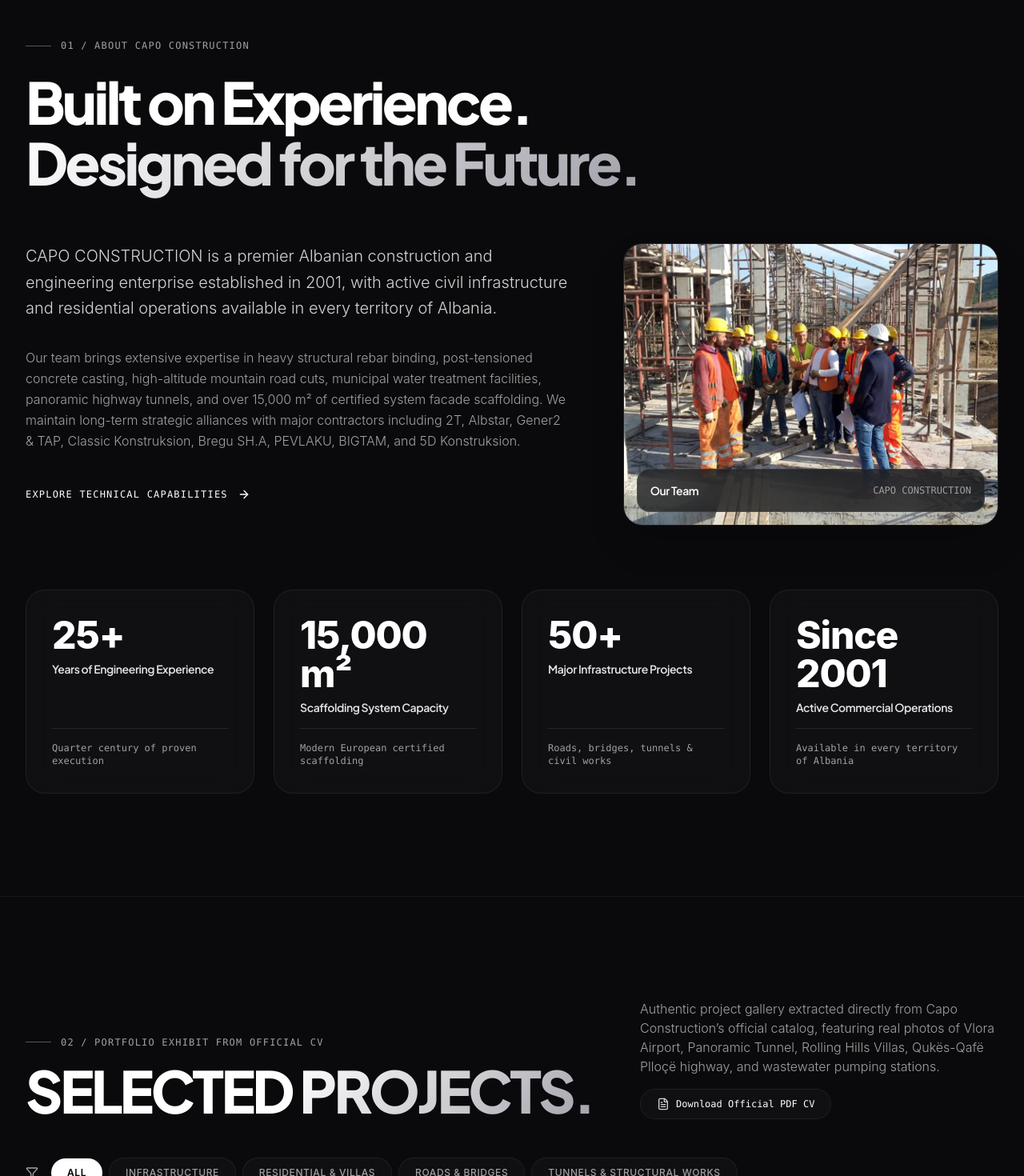
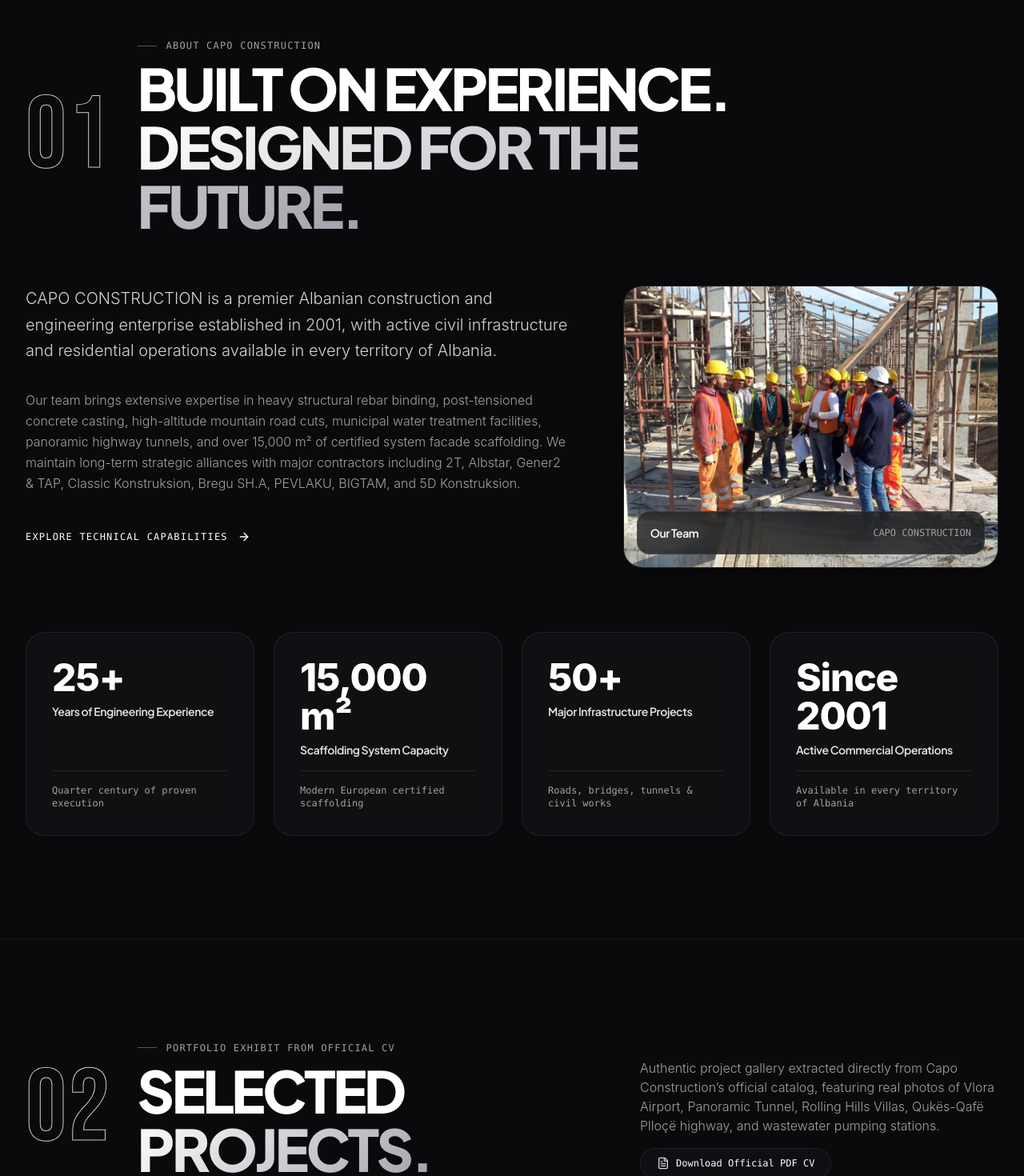
Before and after one commit to producenti/capo-construction, a React (Vite) app: page / in a window 1280 px wide. Shown: the part 880-2350 px from the top of the page at 80% size. Built offline with nearby package versions, Linux system fonts and the light colour scheme.

Commit message:
Refine section numbers with thin outline style, restore service cards, and simplify intro to CAPO only

```diff
--- a/src/components/AboutSection.tsx
+++ b/src/components/AboutSection.tsx
@@ -8,38 +8,34 @@ interface AboutSectionProps {
 }
 
 export const AboutSection: React.FC<AboutSectionProps> = ({ onNavigate }) => {
-  const { t } = useLanguage();
+  const { lang, t } = useLanguage();
 
   return (
     <section id="about" className="relative py-24 sm:py-32 px-4 sm:px-8 border-t border-white/5 bg-[#0A0A0C]">
       <div className="max-w-7xl mx-auto">
 
-        {/* Section Tag */}
-        <motion.div
-          initial={{ opacity: 0, y: 20 }}
-          whileInView={{ opacity: 1, y: 0 }}
-          viewport={{ once: true, margin: "-100px" }}
-          transition={{ duration: 0.7 }}
-          className="flex items-center gap-3 mb-6"
-        >
-          <span className="w-8 h-px bg-white/30" />
-          <span className="text-xs font-mono tracking-widest uppercase text-neutral-400">
-            {t.about.tag}
-          </span>
-        </motion.div>
-
-        {/* Editorial Heading */}
+        {/* Monadnock-Style Section Header with Outline Number 01 */}
         <motion.div
           initial={{ opacity: 0, y: 30 }}
           whileInView={{ opacity: 1, y: 0 }}
           viewport={{ once: true, margin: "-100px" }}
-          transition={{ duration: 0.8, delay: 0.1 }}
-          className="max-w-4xl mb-16"
+          transition={{ duration: 0.8 }}
+          className="flex items-start sm:items-center gap-4 sm:gap-8 mb-16 max-w-5xl"
         >
-          <h2 className="text-4xl sm:text-6xl lg:text-7xl font-extrabold text-white tracking-tighter leading-[1.05]">
-            {t.about.titleMain} <br />
-            <span className="text-gradient">{t.about.titleAccent}</span>
-          </h2>
+          <span className="text-6xl sm:text-8xl md:text-9xl font-condensed text-outline-white select-none shrink-0 leading-none">
+            01
+          </span>
+          <div>
+            <div className="flex items-center gap-3 mb-2">
+              <span className="w-6 h-px bg-white/30" />
+              <span className="text-xs font-mono tracking-widest uppercase text-neutral-400">
+                {lang === 'AL' ? 'RRETH CAPO CONSTRUCTION' : 'ABOUT CAPO CONSTRUCTION'}
+              </span>
+            </div>
+            <h2 className="text-3xl sm:text-5xl lg:text-6xl xl:text-7xl font-extrabold text-white tracking-tighter uppercase leading-[1.02]">
+              {t.about.titleMain} <span className="text-gradient">{t.about.titleAccent}</span>
+            </h2>
+          </div>
         </motion.div>
 
         {/* Grid Container */}
--- a/src/components/ContactSection.tsx
+++ b/src/components/ContactSection.tsx
@@ -74,18 +74,23 @@ export const ContactSection: React.FC = () => {
             transition={{ duration: 0.8 }}
             className="lg:col-span-5 flex flex-col gap-8"
           >
+            {/* Header with Monumental Outline Number 06 */}
+            <div className="flex items-start sm:items-center gap-4 sm:gap-6 mb-4">
+              <span className="text-6xl sm:text-8xl md:text-9xl font-condensed text-outline-white select-none shrink-0 leading-none">
+                06
+              </span>
               <div>
-              <div className="flex items-center gap-3 mb-4">
-                <span className="w-8 h-px bg-white/30" />
+                <div className="flex items-center gap-3 mb-2">
+                  <span className="w-6 h-px bg-white/30" />
                   <span className="text-xs font-mono tracking-widest uppercase text-neutral-400">
-                  {t.contact.tag}
+                    {lang === 'AL' ? 'KËRKESË PËR PROJEKT & KONTAKT' : 'PROJECT INQUIRY & CONTACT'}
                   </span>
                 </div>
-
-              <h2 className="text-4xl sm:text-6xl font-extrabold text-white tracking-tighter font-display leading-[1.05]">
+                <h2 className="text-3xl sm:text-5xl lg:text-6xl font-extrabold text-white tracking-tighter uppercase leading-[1.02]">
                   {t.contact.titleMain} <br />
                   <span className="text-gradient">{t.contact.titleAccent}</span>
                 </h2>
+              </div>
             </div>
 
             <p className="text-base text-neutral-300 font-light leading-relaxed">
--- a/src/components/FullscreenStatement.tsx
+++ b/src/components/FullscreenStatement.tsx
@@ -4,7 +4,7 @@ import { useLanguage } from '../context/LanguageContext';
 
 export const FullscreenStatement: React.FC = () => {
   const { scrollYProgress } = useScroll();
-  const { t } = useLanguage();
+  const { lang, t } = useLanguage();
   const bgScale = useTransform(scrollYProgress, [0.4, 0.8], [1, 1.1]);
   const textY = useTransform(scrollYProgress, [0.4, 0.8], [20, -20]);
 
@@ -27,14 +27,34 @@ export const FullscreenStatement: React.FC = () => {
       {/* Dramatic Statement Content */}
       <motion.div
         style={{ y: textY }}
-        className="relative z-10 max-w-5xl mx-auto text-center flex flex-col items-center gap-8"
+        className="relative z-10 max-w-5xl mx-auto text-center flex flex-col items-center gap-6"
       >
+        {/* Monadnock-Style Outline Number 05 */}
+        <motion.div
+          initial={{ opacity: 0, y: 30 }}
+          whileInView={{ opacity: 1, y: 0 }}
+          viewport={{ once: true, margin: "-100px" }}
+          transition={{ duration: 0.8 }}
+          className="flex flex-col items-center gap-3"
+        >
+          <span className="text-7xl sm:text-9xl md:text-[10rem] font-condensed text-outline-white select-none leading-none">
+            05
+          </span>
+          <div className="flex items-center gap-3">
+            <span className="w-8 h-px bg-white/30" />
+            <span className="text-xs font-mono tracking-widest uppercase text-neutral-400">
+              {lang === 'AL' ? 'STANDARDI DHE MISIONI' : 'ETHOS & STANDARDS'}
+            </span>
+            <span className="w-8 h-px bg-white/30" />
+          </div>
+        </motion.div>
+
         <motion.div
           initial={{ opacity: 0, scale: 0.9 }}
           whileInView={{ opacity: 1, scale: 1 }}
           viewport={{ once: true, margin: "-100px" }}
           transition={{ duration: 1 }}
-          className="w-20 h-20 rounded-2xl bg-white p-2 border border-white/20 flex items-center justify-center shadow-2xl mb-2 overflow-hidden"
+          className="w-16 h-16 rounded-2xl bg-white p-2 border border-white/20 flex items-center justify-center shadow-2xl overflow-hidden"
         >
           <img src="/logo.png" alt="Capo Construction Logo" className="w-full h-full object-contain" />
         </motion.div>
--- a/src/components/OpeningScreen.tsx
+++ b/src/components/OpeningScreen.tsx
@@ -54,27 +54,6 @@ export const OpeningScreen: React.FC<OpeningScreenProps> = ({ onComplete }) => {
             >
               CAPO
             </motion.div>
-
-            {/* Subtitle Accent Line */}
-            <motion.div
-              initial={{ opacity: 0, y: 15 }}
-              animate={{ opacity: 1, y: 0 }}
-              transition={{ duration: 0.8, delay: 0.3, ease: [0.16, 1, 0.3, 1] }}
-              className="flex items-center justify-center gap-3 mt-4 sm:mt-6 text-xs sm:text-sm font-mono tracking-[0.35em] uppercase text-neutral-400"
-            >
-              <span className="w-1.5 h-1.5 rounded-full bg-[#DB192E] animate-pulse" />
-              <span className="text-white font-medium">CONSTRUCTION</span>
-              <span className="text-neutral-600">•</span>
-              <span className="text-neutral-400">EST. 2001</span>
-            </motion.div>
-
-            {/* Fine Architectural Underline */}
-            <motion.div
-              initial={{ scaleX: 0 }}
-              animate={{ scaleX: 1 }}
-              transition={{ duration: 1.2, delay: 0.2, ease: [0.16, 1, 0.3, 1] }}
-              className="w-32 sm:w-48 h-px bg-gradient-to-r from-transparent via-white/30 to-transparent mt-6"
-            />
           </div>
         </motion.div>
       )}
--- a/src/components/PartnersSection.tsx
+++ b/src/components/PartnersSection.tsx
@@ -1,45 +1,46 @@
 import React from 'react';
 import { motion } from 'framer-motion';
 import { PARTNERS_LIST } from '../data/companyData';
-import { ShieldCheck } from 'lucide-react';
 import { useLanguage } from '../context/LanguageContext';
 
 export const PartnersSection: React.FC = () => {
-  const { t } = useLanguage();
+  const { lang, t } = useLanguage();
 
   return (
     <section id="partners" className="relative py-24 sm:py-32 px-4 sm:px-8 border-t border-white/5 bg-[#0A0A0C]">
       <div className="max-w-7xl mx-auto">
 
-        {/* Header */}
-        <div className="text-center max-w-3xl mx-auto mb-16">
+        {/* Header with Monumental Outline Number 04 */}
+        <div className="flex flex-col md:flex-row md:items-end justify-between mb-16 gap-8">
           <motion.div
-            initial={{ opacity: 0, y: 20 }}
-            whileInView={{ opacity: 1, y: 0 }}
-            viewport={{ once: true }}
-            transition={{ duration: 0.7 }}
-            className="inline-flex items-center gap-2 px-4 py-1.5 rounded-full glass-card border border-white/15 text-neutral-400 text-xs font-mono tracking-widest uppercase mb-4"
-          >
-            <ShieldCheck className="w-3.5 h-3.5 text-neutral-300" />
-            <span>{t.partners.tag}</span>
-          </motion.div>
-
-          <motion.h2
             initial={{ opacity: 0, y: 30 }}
             whileInView={{ opacity: 1, y: 0 }}
             viewport={{ once: true }}
-            transition={{ duration: 0.8, delay: 0.1 }}
-            className="text-4xl sm:text-6xl font-extrabold text-white tracking-tighter font-display"
+            transition={{ duration: 0.8 }}
+            className="flex items-start sm:items-center gap-4 sm:gap-8"
           >
-            {t.partners.titleMain} <span className="text-gradient">{t.partners.titleAccent}</span>
-          </motion.h2>
+            <span className="text-6xl sm:text-8xl md:text-9xl font-condensed text-outline-white select-none shrink-0 leading-none">
+              04
+            </span>
+            <div>
+              <div className="flex items-center gap-3 mb-2">
+                <span className="w-6 h-px bg-white/30" />
+                <span className="text-xs font-mono tracking-widest uppercase text-neutral-400">
+                  {lang === 'AL' ? 'EKOSISTEMI STRATEGJIK' : 'STRATEGIC ECOSYSTEM'}
+                </span>
+              </div>
+              <h2 className="text-3xl sm:text-5xl lg:text-6xl xl:text-7xl font-extrabold text-white tracking-tighter uppercase leading-[1.02]">
+                {t.partners.titleMain} <span className="text-gradient">{t.partners.titleAccent}</span>
+              </h2>
+            </div>
+          </motion.div>
 
           <motion.p
             initial={{ opacity: 0, y: 20 }}
             whileInView={{ opacity: 1, y: 0 }}
             viewport={{ once: true }}
             transition={{ duration: 0.8, delay: 0.2 }}
-            className="text-sm sm:text-base text-neutral-400 font-light mt-4"
+            className="text-sm sm:text-base text-neutral-400 font-light max-w-md"
           >
             {t.partners.desc}
           </motion.p>
--- a/src/components/ProjectsSection.tsx
+++ b/src/components/ProjectsSection.tsx
@@ -33,32 +33,30 @@ export const ProjectsSection: React.FC<ProjectsSectionProps> = ({ onNavigateCont
     <section id="projects" className="relative py-24 sm:py-32 px-4 sm:px-8 border-t border-white/5 bg-[#0A0A0C]">
       <div className="max-w-7xl mx-auto">
 
-        {/* Header Block */}
+        {/* Header Block with Monumental Outline Number 02 */}
         <div className="flex flex-col md:flex-row md:items-end justify-between mb-12 gap-8">
-          <div>
           <motion.div
-              initial={{ opacity: 0, y: 20 }}
-              whileInView={{ opacity: 1, y: 0 }}
-              viewport={{ once: true }}
-              transition={{ duration: 0.7 }}
-              className="flex items-center gap-3 mb-4"
-            >
-              <span className="w-8 h-px bg-white/30" />
-              <span className="text-xs font-mono tracking-widest uppercase text-neutral-400">
-                {t.projects.tag}
-              </span>
-            </motion.div>
-
-            <motion.h2
             initial={{ opacity: 0, y: 30 }}
             whileInView={{ opacity: 1, y: 0 }}
             viewport={{ once: true }}
-              transition={{ duration: 0.8, delay: 0.1 }}
-              className="text-4xl sm:text-6xl lg:text-7xl font-extrabold text-white tracking-tighter"
+            transition={{ duration: 0.8 }}
+            className="flex items-start sm:items-center gap-4 sm:gap-8"
           >
+            <span className="text-6xl sm:text-8xl md:text-9xl font-condensed text-outline-white select-none shrink-0 leading-none">
+              02
+            </span>
+            <div>
+              <div className="flex items-center gap-3 mb-2">
+                <span className="w-6 h-px bg-white/30" />
+                <span className="text-xs font-mono tracking-widest uppercase text-neutral-400">
+                  {lang === 'AL' ? 'EKSPOZITA E PROJEKTEVE NGA CV ZYRTARE' : 'PORTFOLIO EXHIBIT FROM OFFICIAL CV'}
+                </span>
+              </div>
+              <h2 className="text-3xl sm:text-5xl lg:text-6xl xl:text-7xl font-extrabold text-white tracking-tighter uppercase leading-[1.02]">
                 {t.projects.titleMain} <span className="text-gradient">{t.projects.titleAccent}</span>
-            </motion.h2>
+              </h2>
             </div>
+          </motion.div>
 
           <div className="flex flex-col gap-4 max-w-md">
             <motion.p
--- a/src/components/ServicesSection.tsx
+++ b/src/components/ServicesSection.tsx
@@ -42,32 +42,30 @@ export const ServicesSection: React.FC<ServicesSectionProps> = ({ onNavigateCont
     <section id="services" className="relative py-24 sm:py-32 px-4 sm:px-8 border-t border-white/5 bg-[#0A0A0C]">
       <div className="max-w-7xl mx-auto">
 
-        {/* Header */}
+        {/* Header with Monumental Outline Number 03 */}
         <div className="flex flex-col md:flex-row md:items-end justify-between mb-16 gap-8">
-          <div>
           <motion.div
-              initial={{ opacity: 0, y: 20 }}
-              whileInView={{ opacity: 1, y: 0 }}
-              viewport={{ once: true }}
-              transition={{ duration: 0.7 }}
-              className="flex items-center gap-3 mb-4"
-            >
-              <span className="w-8 h-px bg-white/30" />
-              <span className="text-xs font-mono tracking-widest uppercase text-neutral-400">
-                {t.services.tag}
-              </span>
-            </motion.div>
-
-            <motion.h2
             initial={{ opacity: 0, y: 30 }}
             whileInView={{ opacity: 1, y: 0 }}
             viewport={{ once: true }}
-              transition={{ duration: 0.8, delay: 0.1 }}
-              className="text-4xl sm:text-6xl lg:text-7xl font-extrabold text-white tracking-tighter"
+            transition={{ duration: 0.8 }}
+            className="flex items-start sm:items-center gap-4 sm:gap-8"
           >
+            <span className="text-6xl sm:text-8xl md:text-9xl font-condensed text-outline-white select-none shrink-0 leading-none">
+              03
+            </span>
+            <div>
+              <div className="flex items-center gap-3 mb-2">
+                <span className="w-6 h-px bg-white/30" />
+                <span className="text-xs font-mono tracking-widest uppercase text-neutral-400">
+                  {lang === 'AL' ? 'KAPACITETET DHE FLOTA E MATERIALEVE' : 'CAPABILITIES & EQUIPMENT FLEET'}
+                </span>
+              </div>
+              <h2 className="text-3xl sm:text-5xl lg:text-6xl xl:text-7xl font-extrabold text-white tracking-tighter uppercase leading-[1.02]">
                 {t.services.titleMain} <span className="text-gradient">{t.services.titleAccent}</span>
-            </motion.h2>
+              </h2>
             </div>
+          </motion.div>
 
           <motion.p
             initial={{ opacity: 0, y: 20 }}
--- a/src/index.css
+++ b/src/index.css
@@ -129,6 +129,15 @@ html.lenis, html.lenis body {
   letter-spacing: 0.015em;
 }
 
+/* Monadnock-style Monumental White Outline Numbers (Razor-thin white lines, no red) */
+.text-outline-white {
+  color: transparent;
+  -webkit-text-stroke: 1px rgba(255, 255, 255, 0.8);
+  font-family: 'Bebas Neue', 'Oswald', -apple-system, sans-serif;
+  letter-spacing: 0.02em;
+  line-height: 0.88;
+}
+
 /* Moncon Signature Expanding Arrow Button (No blur background) */
 .moncon-btn {
   display: inline-flex;
```
Lines whose indentation alone changed are shown as unchanged.
